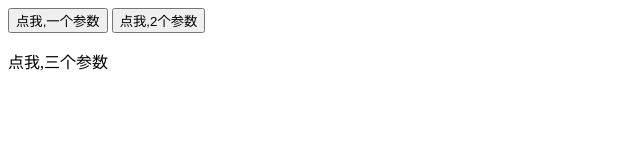
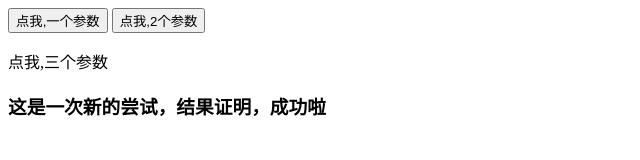
Before and after one commit to miaomiao-mao/mao, a website: page 0511.html in a window 1280 px wide. Shown: the whole page, without its empty margins (0-640 px from the left). Drawn offline with nearby package versions, Linux system fonts and the light colour scheme.

Commit message:
Update 0511.html

```diff
--- a/0511.html
+++ b/0511.html
@@ -12,6 +12,7 @@
 <div>
     <p>点我,三个参数</p>
 </div>
+    <h3>这是一次新的尝试，结果证明，成功啦</h3>
 <script>
     //1个参数
     $("#btoa").on("click",function(){
```
